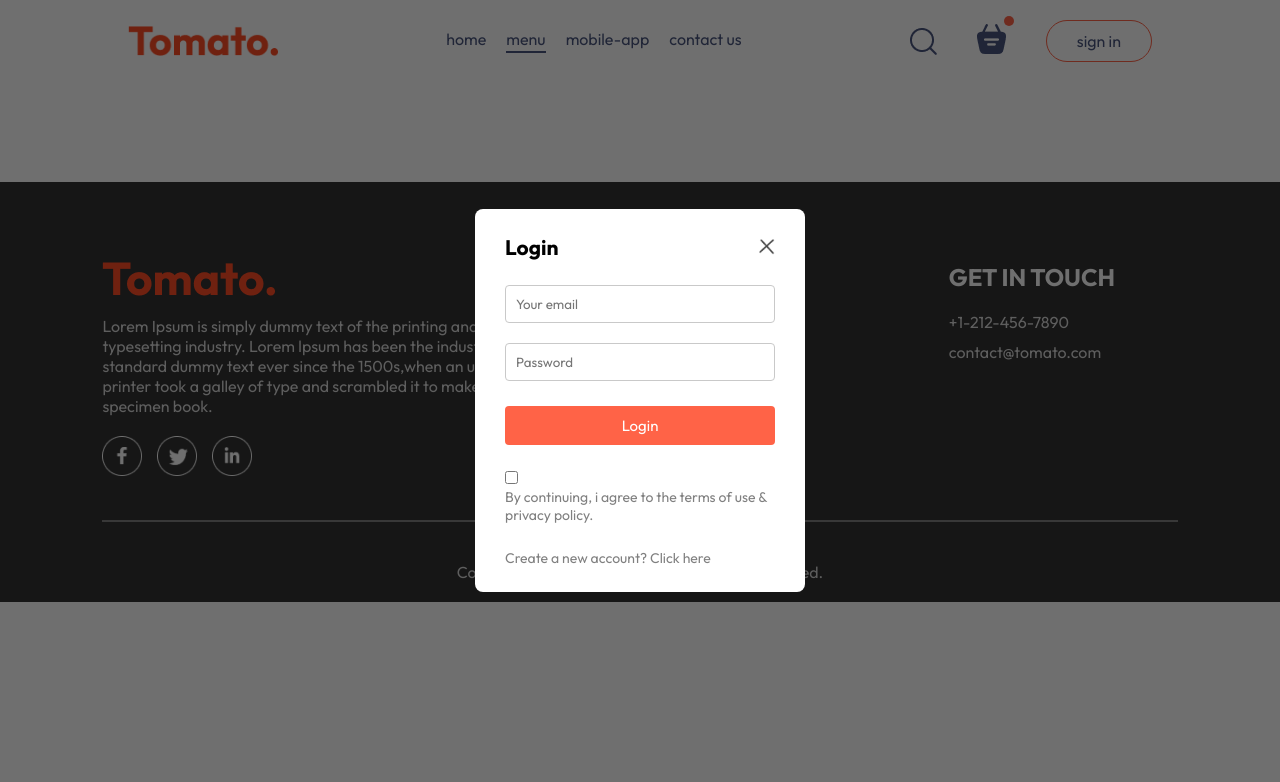
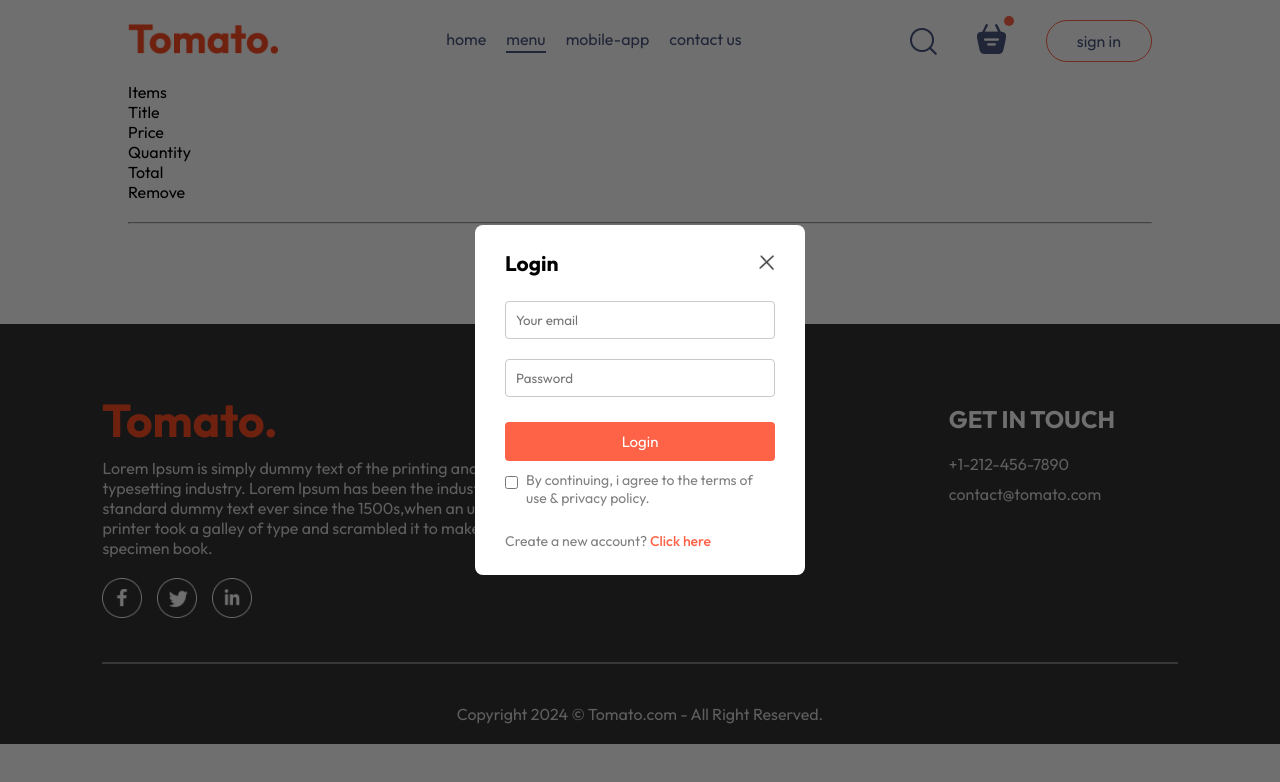
Before and after one commit to Arti05-Ambre/Food-Order, a React (Vite) app: page /cart in a window 1280 px wide. Both pictures are taken after a click on the button "sign in". Shown: the top 782 px of the page. Built offline with nearby package versions, Linux system fonts and the light colour scheme.

Commit message:
initial comment

```diff
--- a/src/components/LoginPopup/loginpopup.css
+++ b/src/components/LoginPopup/loginpopup.css
@@ -52,3 +52,19 @@
     cursor: pointer;
 
  }
+ .login-popup-condition{
+    display: flex;
+    align-items: start;
+    gap: 8px;
+    margin-top: -15px;
+
+ }
+ .login-popup-condition input{
+    margin-top: 5px;
+
+ }
+ .login-popup p span{
+    color: tomato;
+    font-weight: 500;
+    cursor: pointer;
+ }
--- a/src/components/Navbar/Navbar.jsx
+++ b/src/components/Navbar/Navbar.jsx
@@ -9,7 +9,7 @@
   return (
     <div className='navbar'>
 
-      <img src={assets.logo} alt='' className='logo' />
+     <Link to='/'><img src={assets.logo} alt='' className='logo' /></Link>
 
       <ul className='navbar-menu'>
 
--- a/src/pages/Cart/Cart.jsx
+++ b/src/pages/Cart/Cart.jsx
@@ -1,9 +1,28 @@
-import React from 'react'
+import React, { useContext } from 'react'
 import './Cart.css'
+import { StoreContext } from '../../context/StoreContext'
 
 const Cart = () => {
+  const {cartItems,food_list,removeFromCart}=useContext(StoreContext);
+
   return (
-    <div>
+    <div className='cart'>
+      <div className="cart-items">
+        <div className="cart-items-title">
+          <p>Items</p>
+          <p>Title</p>
+          <p>Price</p>
+          <p>Quantity</p>
+          <p>Total</p>
+          <p>Remove</p>
+        </div>
+        <br />
+        <hr />
+        {food_list.map((item,index)=>{
+
+
+        })}
+      </div>
 
     </div>
   )
```
